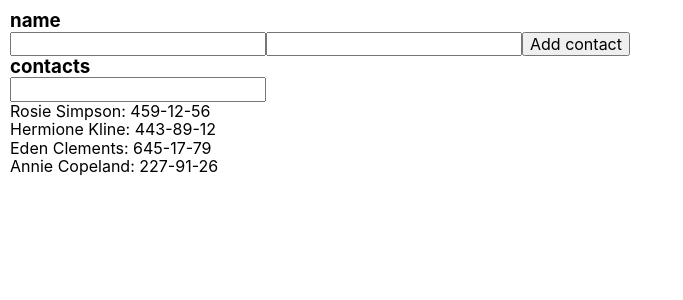
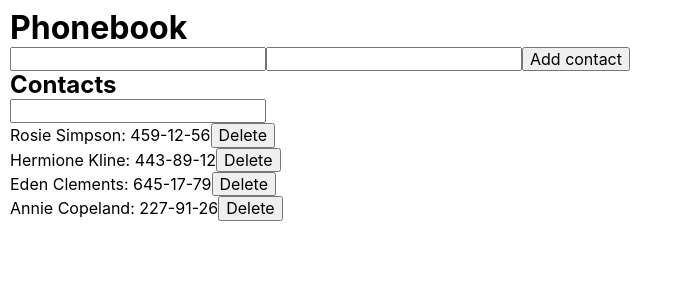
Before and after one commit to Yakomoga777/goit-react-hw-02-phonebook, a React (Create React App) app: page / in a window 1280 px wide. Shown: the top 300 px of the page, without its empty margins (0-683 px from the left). Built offline with nearby package versions, Linux system fonts and the light colour scheme.

Commit message:
додає компонент item. і методи filter та delete

```diff
--- a/src/components/App.jsx
+++ b/src/components/App.jsx
@@ -2,9 +2,10 @@ import React, { Component } from 'react';
 import { ThemeProvider } from 'styled-components';
 import { nanoid } from 'nanoid';
 
-import { Contacs } from './Contacts/Contacts';
+import { ContactList } from './ContactList/ContactList';
 import { GlobalStyle } from './GlobalStyle/GlobalStyle';
-import { Phonebook } from './Phonebook/Phonebook';
+import { ContactForm } from './ContactForm/ContactForm';
+import { Filter } from './Filter/Filter';
 
 const theme = {};
 const INITIAL_STATE = {
@@ -21,16 +22,25 @@ export class App extends Component {
       { id: 'id-4', name: 'Annie Copeland', number: '227-91-26' },
     ],
     filter: '',
-    name: '',
-    number: '',
+    // name: '',
+    // number: '',
   };
 
   handleSubmit = event => {
     event.preventDefault();
     const form = event.target;
     const name = form.elements.name.value;
-    // console.log(event.target.elements[name]);
     const number = form.elements.number.value;
+
+    const IncludesName = this.state.contacts.find(
+      contact => contact.name.toLocaleLowerCase() === name.toLocaleLowerCase()
+    );
+
+    if (IncludesName) {
+      alert(`${name} is already in contacts`);
+      return;
+    }
+
     this.setState(prevState => ({
       contacts: [
         ...prevState.contacts,
@@ -48,13 +58,6 @@ export class App extends Component {
     this.setState({ ...INITIAL_STATE });
   };
 
-  handleChangeName = evt => {
-    this.setState({ name: evt.target.value });
-  };
-  handleChangeNumber = evt => {
-    this.setState({ number: evt.target.value });
-  };
-
   handleChangeFilter = event => {
     this.setState({ filter: event.target.value });
     this.filtersContacts();
@@ -67,41 +70,40 @@ export class App extends Component {
     );
     // this.setState({ contacts: filteredContacts });
     console.log(filteredContacts);
+
     return filteredContacts;
+  }
+
+  //Метод видалення
+  handleDelete(id) {
+    // const { contacts } = this.state;
+    this.setState(prevState => ({
+      conntacts: this.conntacts.filter(contact => contact.id !== id),
+    }));
+    // console.log(contacts);
+    // console.log(this.prevState.conntacts);
+    console.log(id);
   }
 
   // Функція рендеру:
   render() {
     console.log(this.state);
-
     return (
       <ThemeProvider theme={theme}>
         <GlobalStyle />
         <div>
-          <Phonebook
-            title="name"
-            btn="Add contact"
-            handleSubmit={event => {
-              this.handleSubmit(event);
-            }}
-            valueName={this.state.name}
-            valueNumber={this.state.number}
-            onNameInput={event => {
-              this.handleChangeName(event);
-            }}
-            onNumberInput={event => {
-              this.handleChangeNumber(event);
-            }}
-          />
+          <h1>Phonebook</h1>
+          <ContactForm btn="Add contact" handleSubmit={this.handleSubmit} />
         </div>
-        <Contacs
-          title="contacts"
+        <h2>Contacts</h2>
+        <Filter
+          value={this.state.filter}
+          onFilterInput={this.handleChangeFilter}
+        />
+        <ContactList
           items={this.filtersContacts()}
+          handleDelete={this.handleDelete}
           // onFilterInput={this.onFilter()}
-          valuefilter={this.state.filter}
-          onFilterInput={event => {
-            this.handleChangeFilter(event);
-          }}
         />
       </ThemeProvider>
     );
--- a/src/components/Phonebook/Phonebook.jsx
+++ b/src/components/ContactForm/ContactForm.jsx
@@ -1,19 +1,31 @@
 import React, { Component } from 'react';
 
-export class Phonebook extends Component {
+export class ContactForm extends Component {
+  state = {
+    name: '',
+    number: '',
+  };
+
+  handleChangeName = evt => {
+    this.setState({ name: evt.target.value });
+  };
+  handleChangeNumber = evt => {
+    this.setState({ number: evt.target.value });
+  };
+
   render() {
     const {
-      title,
       btn,
       handleSubmit,
-      onNameInput,
-      valueName,
-      onNumberInput,
-      valueNumber,
+      // onNameInput,
+      // valueName,
+      // onNumberInput,
+      // valueNumber,
     } = this.props;
+
+    // console.log(this.state);
     return (
       <div>
-        <h3>{title}</h3>
         <form onSubmit={handleSubmit}>
           <input
             type="text"
@@ -21,8 +33,8 @@ export class Phonebook extends Component {
             pattern="^[a-zA-Zа-яА-Я]+(([' -][a-zA-Zа-яА-Я ])?[a-zA-Zа-яА-Я]*)*$"
             title="Name may contain only letters, apostrophe, dash and spaces. For example Adrian, Jacob Mercer, Charles de Batz de Castelmore d'Artagnan"
             required
-            value={valueName}
-            onChange={onNameInput}
+            value={this.state.name}
+            onChange={this.handleChangeName}
           />
           <input
             type="tel"
@@ -30,8 +42,8 @@ export class Phonebook extends Component {
             // pattern="\+?\d{1,4}?[-.\s]?\(?\d{1,3}?\)?[-.\s]?\d{1,4}[-.\s]?\d{1,4}[-.\s]?\d{1,9}"
             title="Phone number must be digits and can contain spaces, dashes, parentheses and can start with +"
             required
-            value={valueNumber}
-            onChange={onNumberInput}
+            value={this.state.number}
+            onChange={this.handleChangeNumber}
           />
           <button type="submit">{btn}</button>
         </form>
--- /dev/null
+++ b/src/components/ContactForm/ContactItem.jsx
@@ -0,0 +1,22 @@
+import React, { Component } from 'react';
+
+export function ContactItem({ id, name, number, handleDelete }) {
+  return (
+    <>
+      <li key={id}>
+        {name}: {number}
+        {/* <button type="button" onClick={() => handleDelete(id)}> */}
+        <button
+          type="button"
+          onClick={() => {
+            handleDelete(id);
+            // const buttonId = id;
+            // console.log(buttonId);
+          }}
+        >
+          Delete
+        </button>
+      </li>
+    </>
+  );
+}
--- /dev/null
+++ b/src/components/ContactList/ContactList.jsx
@@ -0,0 +1,34 @@
+import { ContactItem } from 'components/ContactForm/ContactItem';
+import React, { Component } from 'react';
+// import { nanoid } from 'nanoid';
+
+export class ContactList extends Component {
+  render() {
+    const { items, handleDelete } = this.props;
+    return (
+      <>
+        {/* <input
+          type="text"
+          name="filter"
+          required
+          value={value}
+          onChange={onFilterInput}
+        /> */}
+        <ul>
+          {items.map(item => {
+            const { id } = item;
+            return (
+              <ContactItem
+                key={id}
+                id={item.id}
+                name={item.name}
+                number={item.number}
+                handleDelete={handleDelete}
+              />
+            );
+          })}
+        </ul>
+      </>
+    );
+  }
+}
--- a/src/components/Contacts/Contacts.jsx
+++ /dev/null
@@ -1,29 +0,0 @@
-import React, { Component } from 'react';
-// import { nanoid } from 'nanoid';
-
-export class Contacs extends Component {
-  render() {
-    const { title, items, onFilterInput, valuefilter } = this.props;
-    return (
-      <>
-        <h3>{title}</h3>
-        <input
-          type="text"
-          name="filter"
-          required
-          value={valuefilter}
-          onChange={onFilterInput}
-        />
-        <ul>
-          {items.map(item => {
-            return (
-              <li key={item.id}>
-                {item.name}: {item.number}
-              </li>
-            );
-          })}
-        </ul>
-      </>
-    );
-  }
-}
--- /dev/null
+++ b/src/components/Filter/Filter.jsx
@@ -0,0 +1,19 @@
+import React, { Component } from 'react';
+
+export class Filter extends Component {
+  render() {
+    const { onFilterInput, value } = this.props;
+
+    return (
+      <>
+        <input
+          type="text"
+          name="filter"
+          required
+          value={value}
+          onChange={onFilterInput}
+        />
+      </>
+    );
+  }
+}
```
Also changed, not shown: src/components/ContactForm/ContactForm.styled.js (renamed from src/components/Phonebook/Phonebook.styled.js), src/components/ContactList/ContactList.stiled.js (added), src/components/Filter/Filter.styled.js (added).
